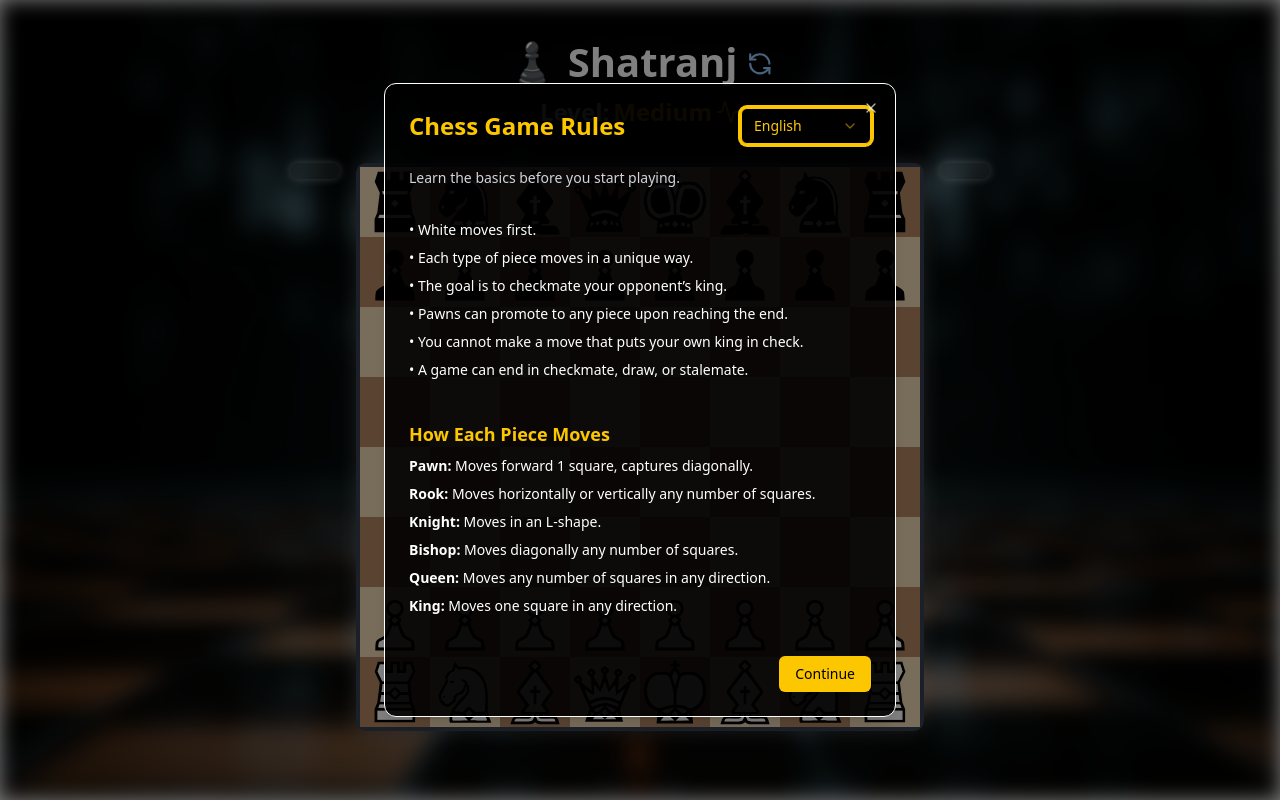
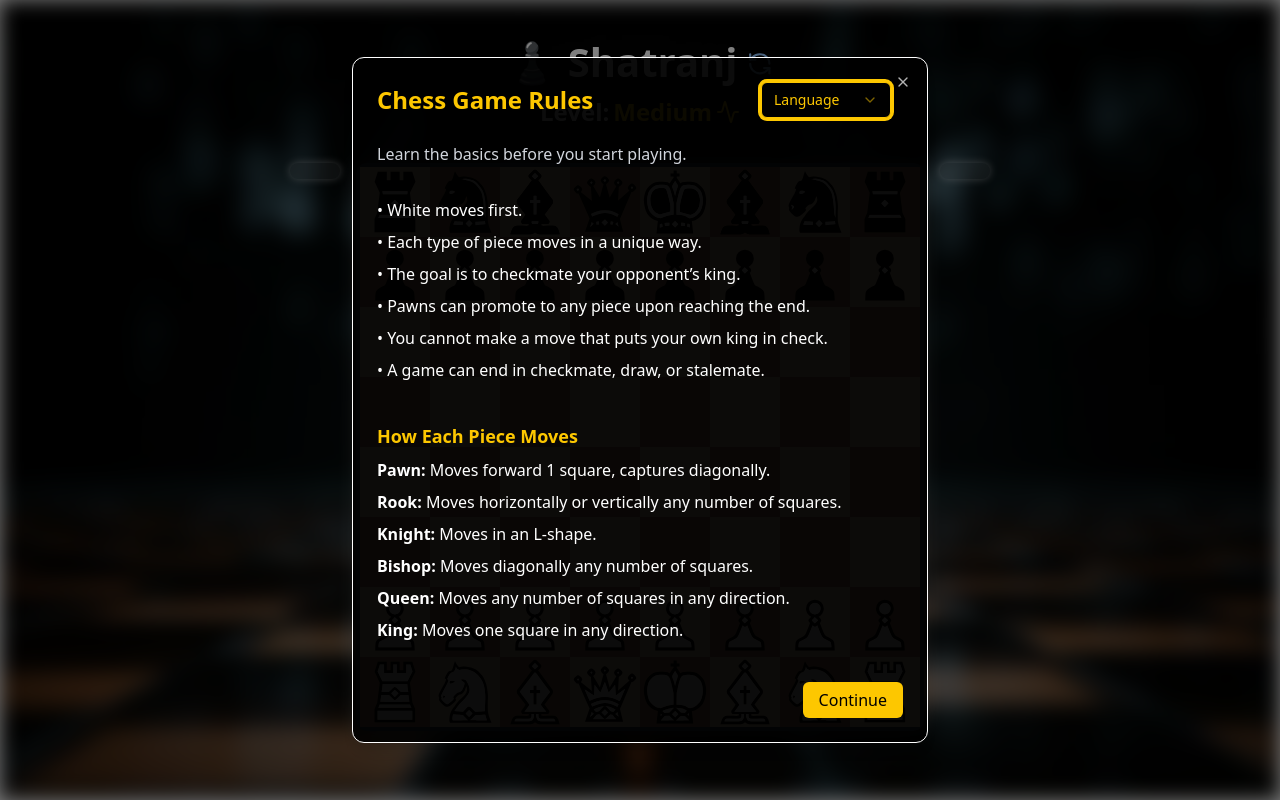
Before and after one commit to saketThoughtwin/shatranj, a React (Vite) app: page /game in a window 1280 px wide. Built offline with nearby package versions, Linux system fonts and the light colour scheme.

Commit message:
fix rules modal margin fixed

```diff
--- a/src/pages/modals/rules/RulesModal.tsx
+++ b/src/pages/modals/rules/RulesModal.tsx
@@ -26,27 +26,26 @@ export default function RulesModal({
   open,
   onClose,
   language,
-  setLanguage,
 }: RulesModalProps) {
   const langContent = rulesData[language];
 
   return (
     <Dialog open={open} onOpenChange={onClose}>
-      <DialogContent className="bg-black/90 text-white rounded-xl w-full max-w-sm sm:max-w-md md:max-w-lg">
+      <DialogContent className="bg-black/90 text-white rounded-xl w-[90vw] max-w-md sm:max-w-lg md:max-w-xl p-4 sm:p-6">
         <DialogHeader>
-          <div className="flex flex-col sm:flex-row justify-between items-start sm:items-center gap-4">
+          <div className="flex flex-col sm:flex-row sm:justify-between sm:items-center gap-4">
             <DialogTitle className="text-xl sm:text-2xl font-bold text-yellow-400">
               {langContent.title}
             </DialogTitle>
-
-            <Select
-              value={language}
-              onValueChange={(v) => setLanguage(v as "en" | "hi")}
-            >
-              <SelectTrigger className="w-[130px] bg-black border border-yellow-400 text-yellow-400 hover:border-yellow-500 text-sm">
+            <Select>
+              <SelectTrigger className="mr-3 w-full sm:w-[130px] bg-black border border-yellow-400 text-yellow-400 hover:border-yellow-500 text-sm">
                 <SelectValue placeholder="Language" />
               </SelectTrigger>
-              <SelectContent className="bg-black border border-yellow-400 text-white">
+              <SelectContent
+                side="bottom"
+                align="end"
+                className="z-40 bg-black border border-yellow-400 text-white"
+              >
                 <SelectItem
                   value="en"
                   className="hover:bg-yellow-500 hover:text-black text-sm"
@@ -64,19 +63,21 @@ export default function RulesModal({
           </div>
         </DialogHeader>
 
-        <p className="text-sm text-gray-300 mt-2">{langContent.description}</p>
+        <p className="text-sm sm:text-base text-gray-300 mt-2">
+          {langContent.description}
+        </p>
 
-        <div className="space-y-2 text-sm mt-4">
+        <div className="space-y-2 text-sm sm:text-base mt-4">
           {langContent.rules.map((rule, idx) => (
             <p key={idx}>{rule}</p>
           ))}
         </div>
 
         <div className="mt-6 space-y-2">
-          <h3 className="text-lg font-semibold text-yellow-400">
+          <h3 className="text-base sm:text-lg font-semibold text-yellow-400">
             {langContent.howPiecesMove}
           </h3>
-          <ul className="text-sm text-white mt-2 space-y-2">
+          <ul className="text-sm sm:text-base text-white mt-2 space-y-2">
             {langContent.pieceMoves.map((move, idx) => (
               <li key={idx}>
                 <strong>{move.piece}:</strong> {move.description}
@@ -87,7 +88,7 @@ export default function RulesModal({
 
         <DialogFooter className="mt-6 flex justify-end">
           <Button
-            className="bg-yellow-400 text-black hover:bg-yellow-500"
+            className="bg-yellow-400 text-black hover:bg-yellow-500 text-sm sm:text-base"
             onClick={onClose}
           >
             {langContent.button}
```
